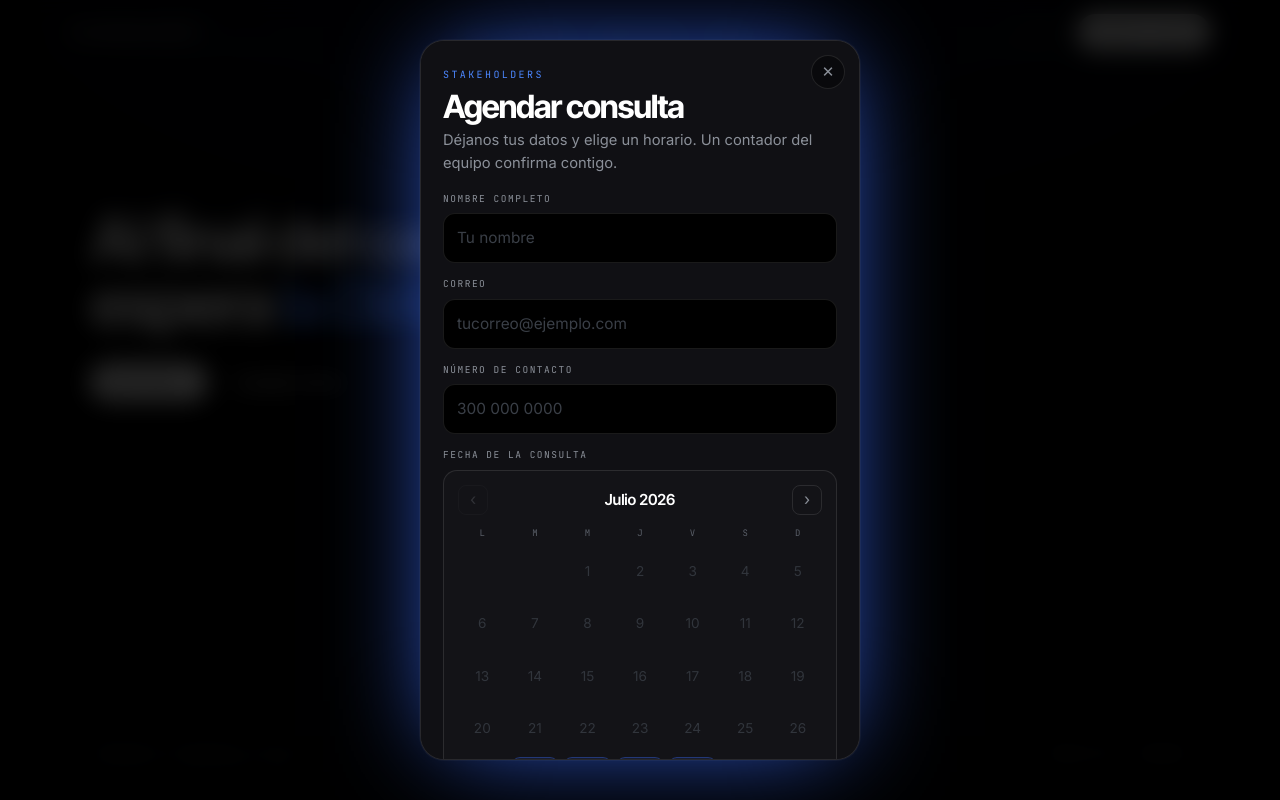
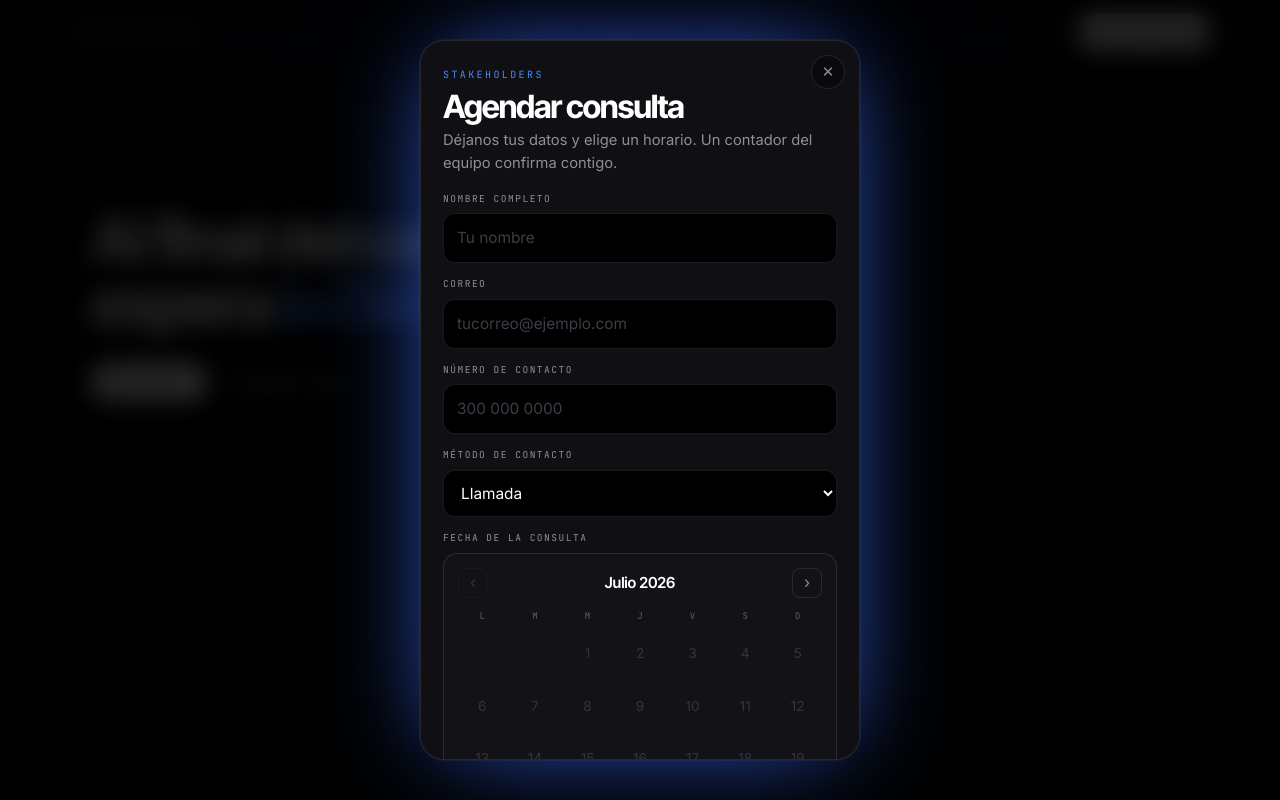
Before and after one commit to St4keholders/RENTA2026, a Next.js app: page / in a window 1280 px wide. Both pictures are taken after a click on the button "AGENDAR". Shown: the part 9204-10004 px from the top of the page. Built offline with nearby package versions, Linux system fonts and the light colour scheme.

Commit message:
feat: add Método de contacto (Llamada, Reunión virtual, WhatsApp) select field to Agendar modal

```diff
--- a/components/stakeholders/Landing.tsx
+++ b/components/stakeholders/Landing.tsx
@@ -53,6 +53,7 @@ export default function Landing() {
   const [agNombre, setAgNombre] = useState('');
   const [agCorreo, setAgCorreo] = useState('');
   const [agTel, setAgTel] = useState('');
+  const [agMedio, setAgMedio] = useState<'llamada' | 'videollamada' | 'whatsapp'>('llamada');
   const [agDateSelected, setAgDateSelected] = useState<Date | null>(null);
   const [agHoraSelected, setAgHoraSelected] = useState('');
   const [agErr, setAgErr] = useState('');
@@ -128,6 +129,7 @@ export default function Landing() {
     setAgNombre('');
     setAgCorreo('');
     setAgTel('');
+    setAgMedio('llamada');
     setAgDateSelected(null);
     setAgHoraSelected('');
     setAgErr('');
@@ -210,6 +212,7 @@ export default function Landing() {
           celular: agTel,
           fecha: formattedDateStr,
           hora: agHoraSelected || '08:00',
+          medio_contacto: agMedio,
         }),
       });
 
@@ -987,6 +990,19 @@ export default function Landing() {
                 />
               </label>
 
+              <label className="fld">
+                <span>Método de contacto</span>
+                <select
+                  id="ag-medio"
+                  value={agMedio}
+                  onChange={(e) => setAgMedio(e.target.value as any)}
+                >
+                  <option value="llamada">Llamada</option>
+                  <option value="videollamada">Reunión virtual</option>
+                  <option value="whatsapp">WhatsApp</option>
+                </select>
+              </label>
+
               <div className="fld">
                 <span>Fecha de la consulta</span>
                 <div className="cal" id="ag-cal">
```
